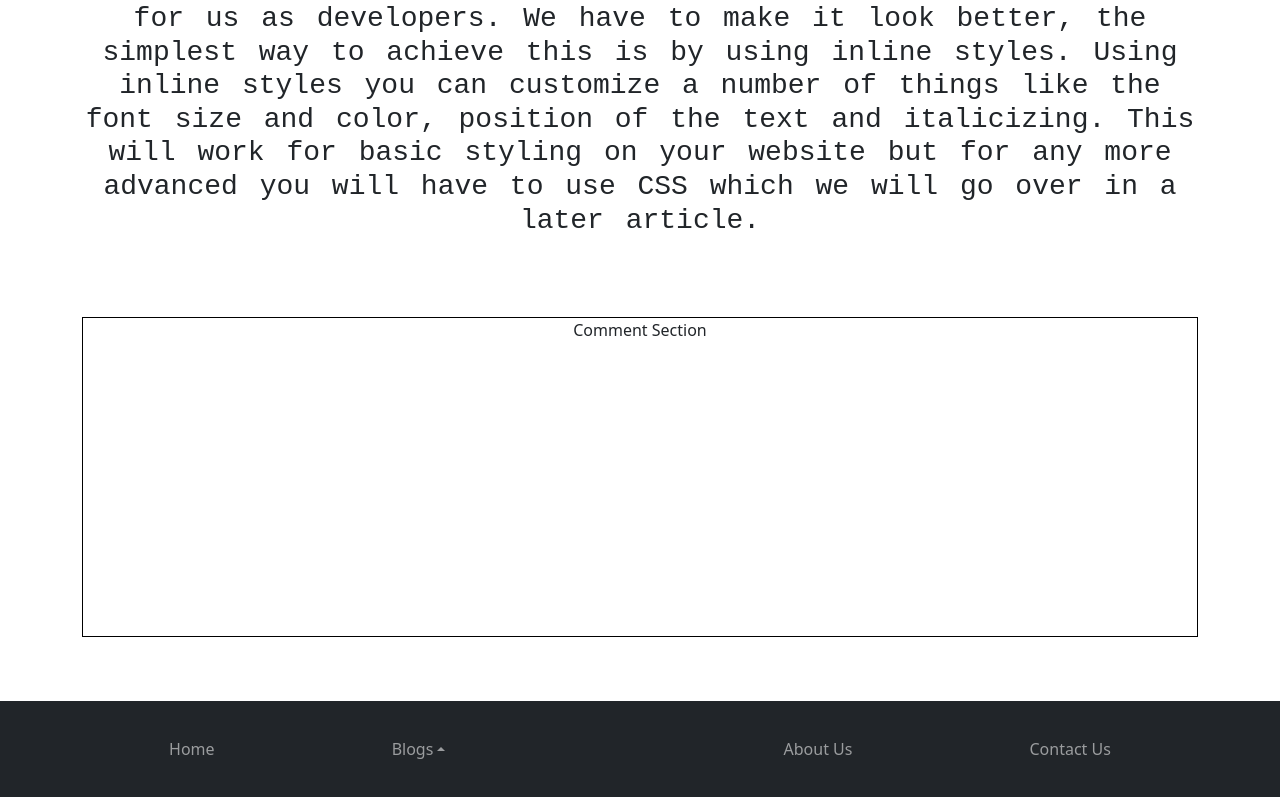
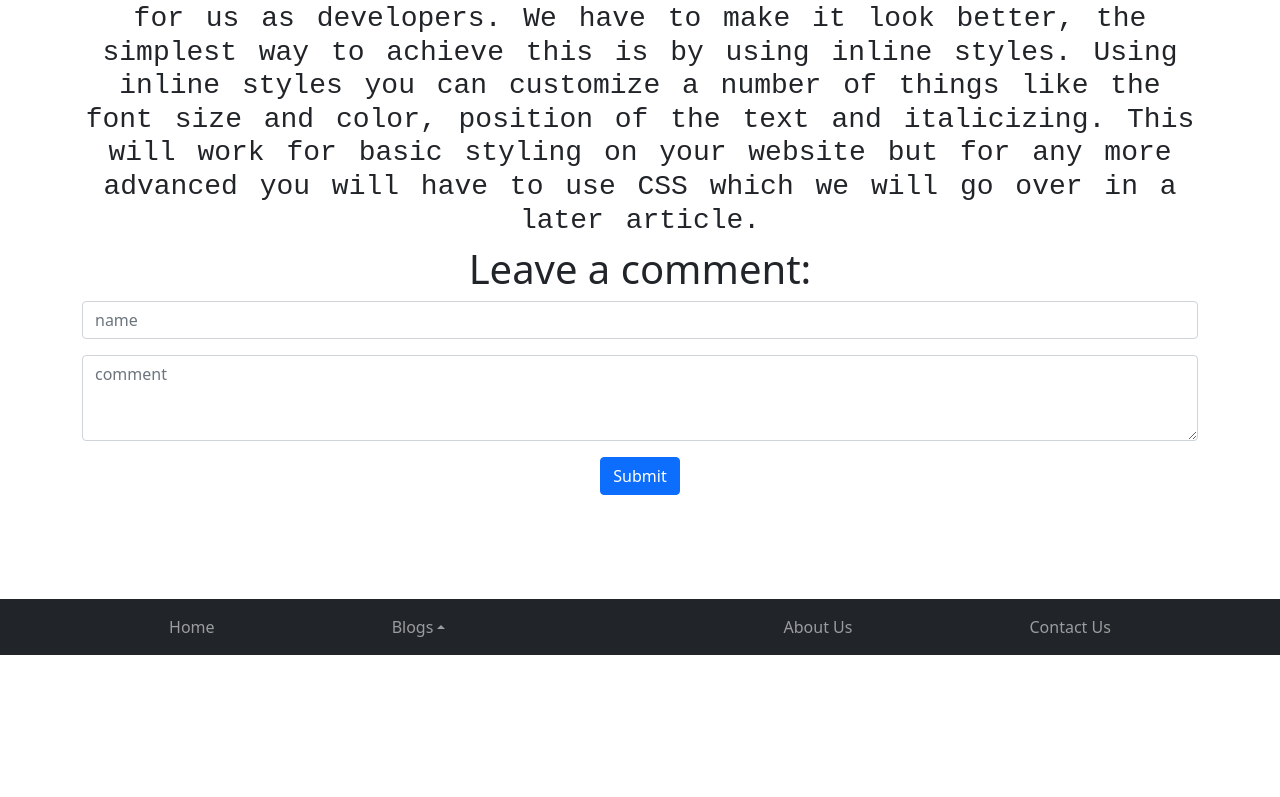
Before and after one commit to arrayinc/School_ReactBlog_Template, a React (Create React App) app: page /0 in a window 1280 px wide. Shown: the part 1460-2257 px from the top of the page. After the commit the page ends 2115 px from the top, so only its background shows below. Built offline with nearby package versions, Linux system fonts and the light colour scheme.

Commit message:
first level comments working

```diff
--- a/src/App.css
+++ b/src/App.css
@@ -1,3 +1,7 @@
 .App {
   text-align: center;
+  position: relative;
+  height: 100vh;
+  display:flex;
+  flex-direction:column;
 }
--- a/src/App.js
+++ b/src/App.js
@@ -28,9 +28,10 @@ function App() {
   return (
 
     <main className="App">
-      <header>
-        <Navigation />
-      </header>
+      <div className='content-wrap'>
+        <header>
+          <Navigation/>
+        </header>
 
 
       <ScrollToTop />
@@ -46,10 +47,13 @@ function App() {
 
         <Route component={ErrorPage} />
       </Switch>
-      <footer>
-        <Footer />
-      </footer>
+     </div>
+      <footer className="footer">
+      <Footer />
+     </footer>
     </main>
+
+
   );
 }
 
--- a/src/components/AllBlogs.jsx
+++ b/src/components/AllBlogs.jsx
@@ -1,3 +1,4 @@
+import Comments from './Comments'
 import { Container, Image } from "react-bootstrap";
 import { useSelector } from "react-redux";
 import { selectContent } from "../state/contentSlice";
@@ -6,6 +7,7 @@ import {useParams} from 'react-router-dom'
 const AllBlogs = () => {
     const {index} = useParams()
     const blogInfo = useSelector(selectContent)
+
 
     return (
         <Container className="blog-section-container">
@@ -23,9 +25,7 @@ const AllBlogs = () => {
             </h5>
             <Image className="blog-image" src={blogInfo[index].blogPostImg} fluid />
             <h3 className="blog-text">{blogInfo[index].content}</h3>
-            <Container className="comment-section">
-                Comment Section
-            </Container>
+                <Comments/>
         </Container>
     );
 };
--- /dev/null
+++ b/src/components/Comments.jsx
@@ -0,0 +1,64 @@
+import React, { useState } from "react";
+import {  Button, Form } from "react-bootstrap";
+
+const Comments = () => {
+
+const [ comment, setComment ] = useState({});
+
+const [commentList, setCommentList] = useState([]);
+if (comment.name && comment.comment) {console.log(comment)}
+    const onSubmit = (e) => {
+        e.preventDefault();
+         console.log(comment)
+        if (comment.name && comment.comment) {
+         if (comment !== commentList[commentList.length-1]) {
+         setCommentList([...commentList, comment]);
+         }
+        }
+         setComment({})
+         e.target.reset()
+
+    }
+
+    const updateField = (e) => {
+
+        setComment({
+            ...comment,
+            [e.target.name]: e.target.value
+        })
+
+    }
+  return (
+    <div>
+      <h1>Leave a comment:</h1>
+      <Form onSubmit={onSubmit}>
+        <Form.Group className="mb-3" controlId="exampleForm.ControlInput1">
+          <Form.Control name="name" placeholder="name"  onChange={updateField}/>
+        </Form.Group>
+        <Form.Group className="mb-3" controlId="exampleForm.ControlTextarea1">
+          <Form.Control as="textarea" placeholder="comment" name="comment" rows={3} onChange={updateField}/>
+        </Form.Group>
+        <Button type='Submit'>Submit</Button>
+      </Form>
+      {console.log(commentList)}
+
+          {commentList.map((entry, i) => {
+
+                return (
+                    <div key={i}>
+                   <h1> {entry.name}: {entry.comment}</h1>
+                   <Button>Reply</Button>
+                   </div>
+                    )
+
+
+             })
+         }
+
+
+
+    </div>
+  );
+};
+
+export default Comments;
--- a/src/components/Footer.jsx
+++ b/src/components/Footer.jsx
@@ -8,7 +8,7 @@ import { selectContent } from "../state/contentSlice";
 function Footer() {
   const blogInfo = useSelector(selectContent)
   return (
-      <Navbar className="footer" collapseOnSelect expand="lg" bg="dark" variant="dark" >
+      <Navbar  collapseOnSelect expand="lg" bg="dark" variant="dark" >
         <Navbar.Toggle aria-controls="responsive-navbar-nav" />
         <Navbar.Collapse id="responsive-navbar-nav">
           <Nav className="mx-auto">
--- a/src/index.css
+++ b/src/index.css
@@ -1,3 +1,7 @@
+.content-wrap {
+  padding-bottom: 2.5rem;
+}
+
 /*HEADERNAVBAR*/
 .navBar {
   height: 8rem;
@@ -22,7 +26,7 @@
 
 /*FOOTERNAVBAR*/
 .footer {
-  height: 6rem;
+  margin-top:auto;
 }
 
 /*HOMEPAGE*/
```
